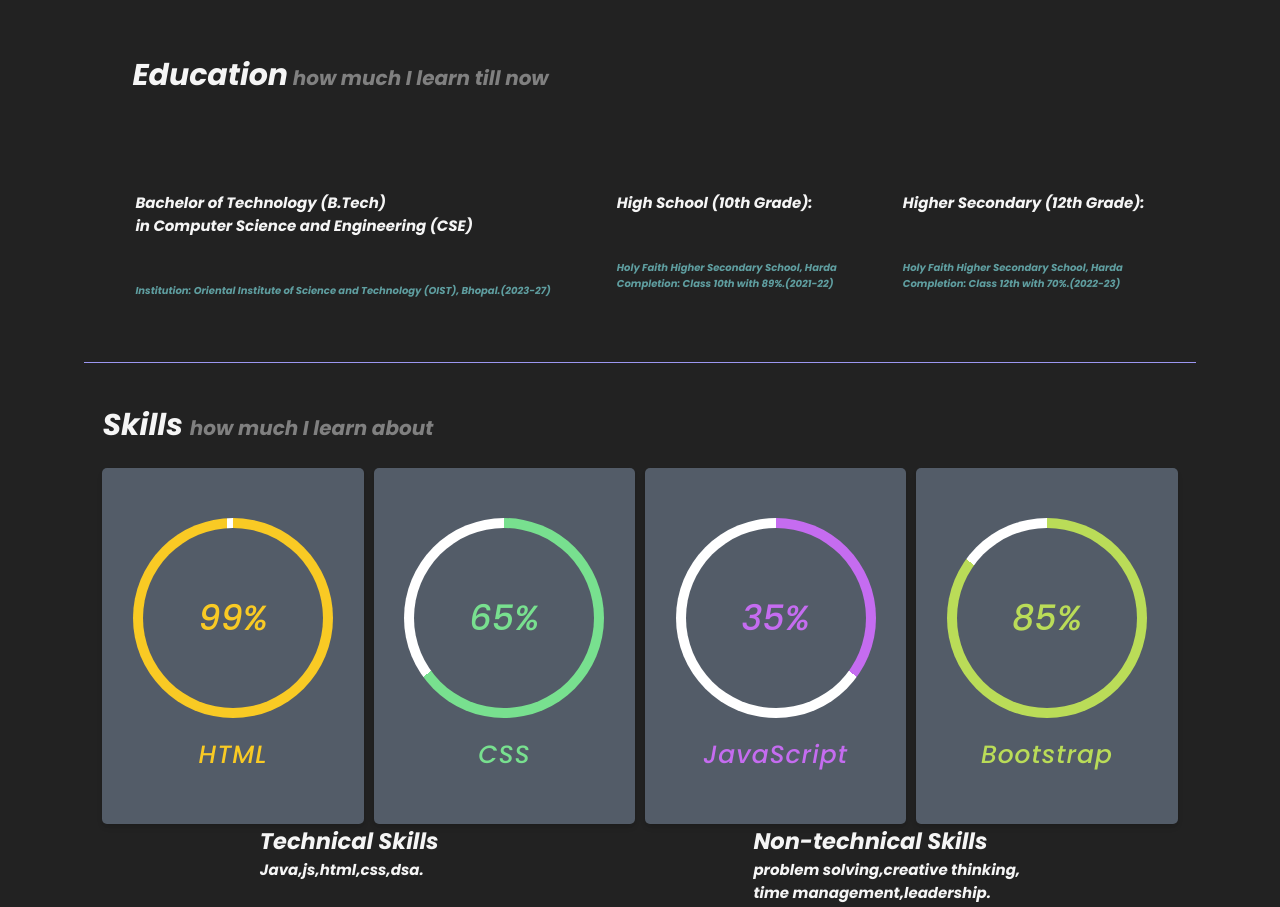
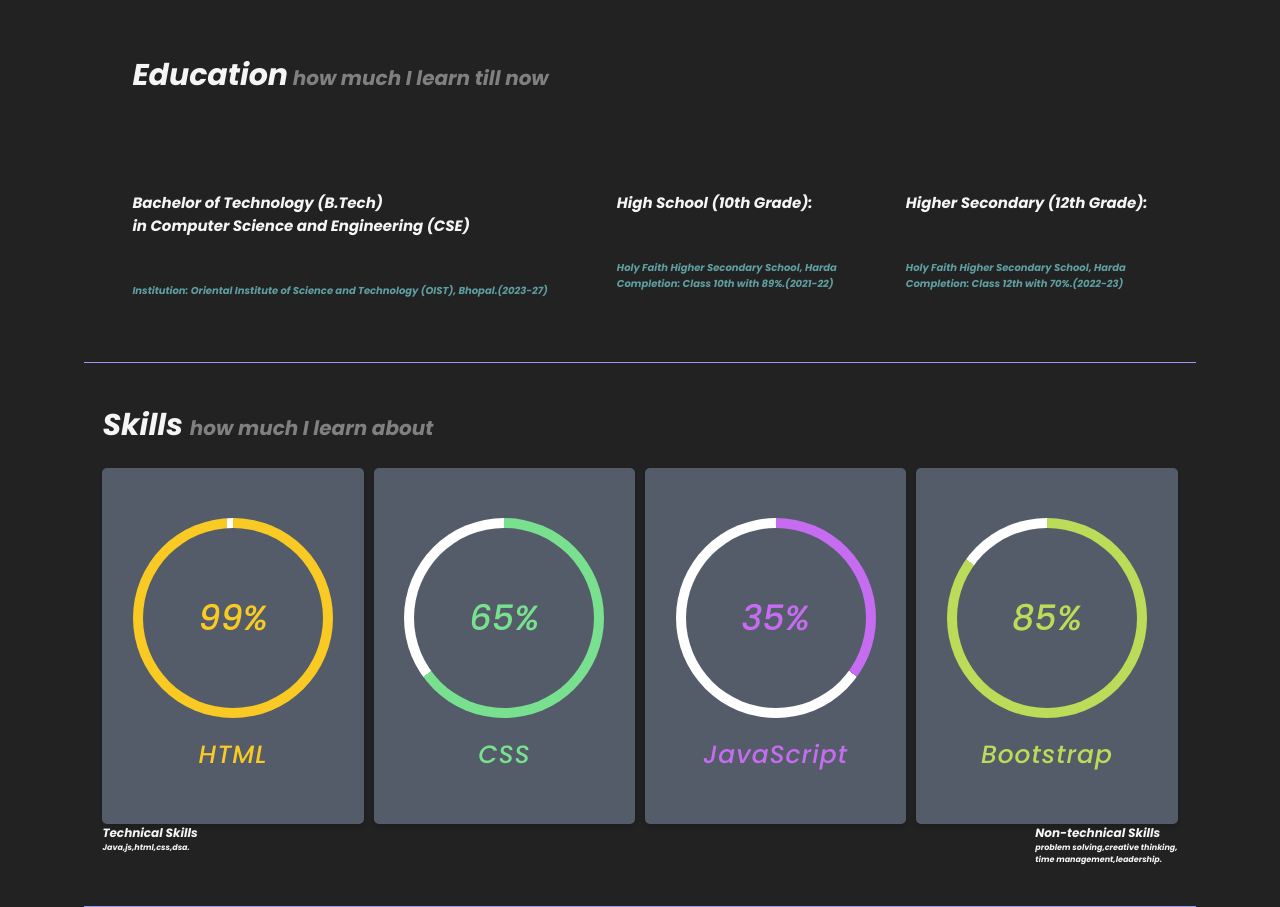
Before and after one commit to 12Jay99/Port, a plain HTML site: page index.html in a window 1280 px wide. Shown: the part 1036-1943 px from the top of the page. Drawn offline with nearby package versions, Linux system fonts and the light colour scheme.

Commit message:
Update port.css

```diff
--- a/port.css
+++ b/port.css
@@ -116,8 +116,8 @@ span2{
 }
 .tech{
   display: flex;
-  justify-content: space-around;
-  font-size:15px;
+  justify-content: space-between;
+  font-size:8px;
 }
 
 footer{
```
